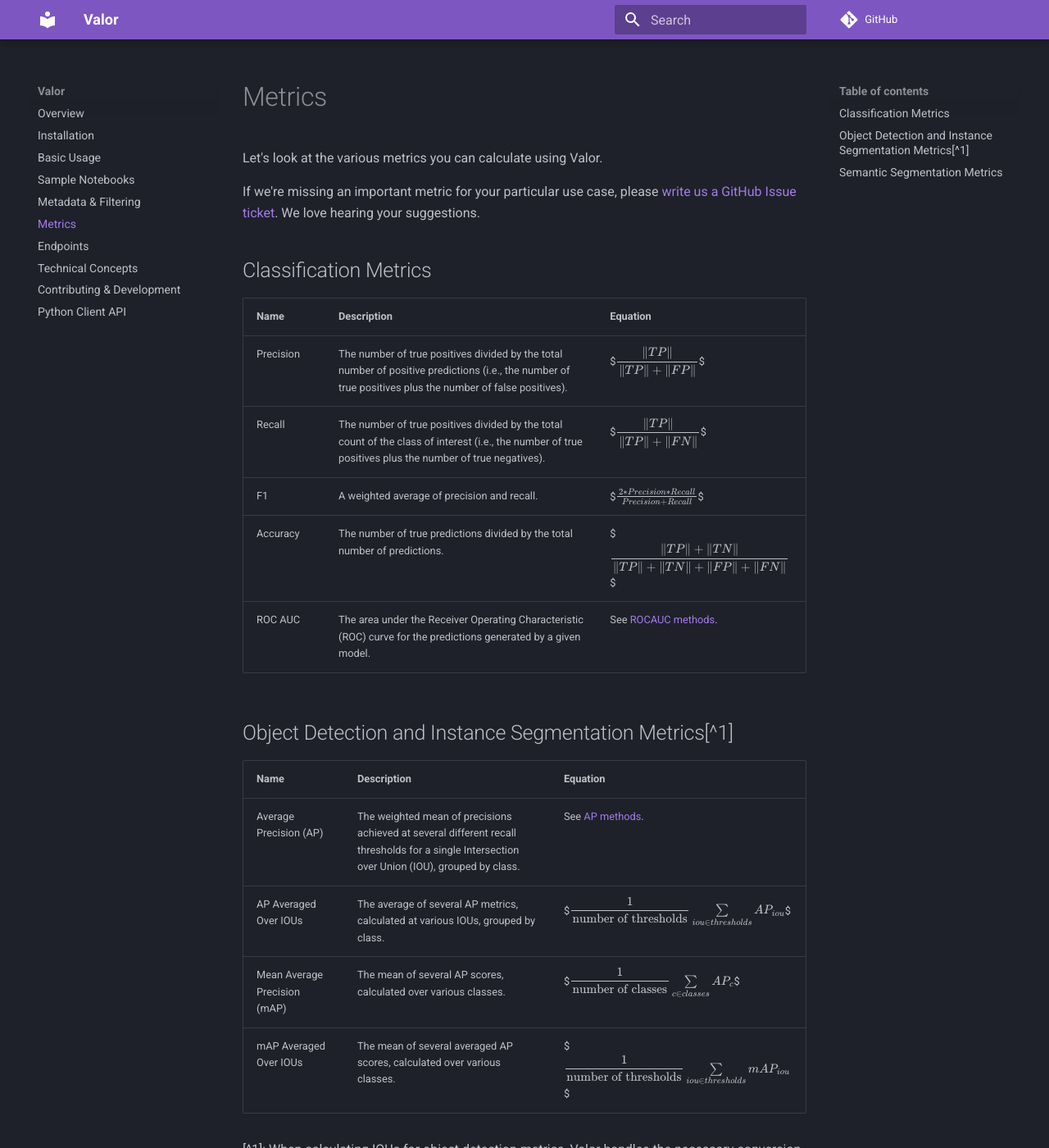
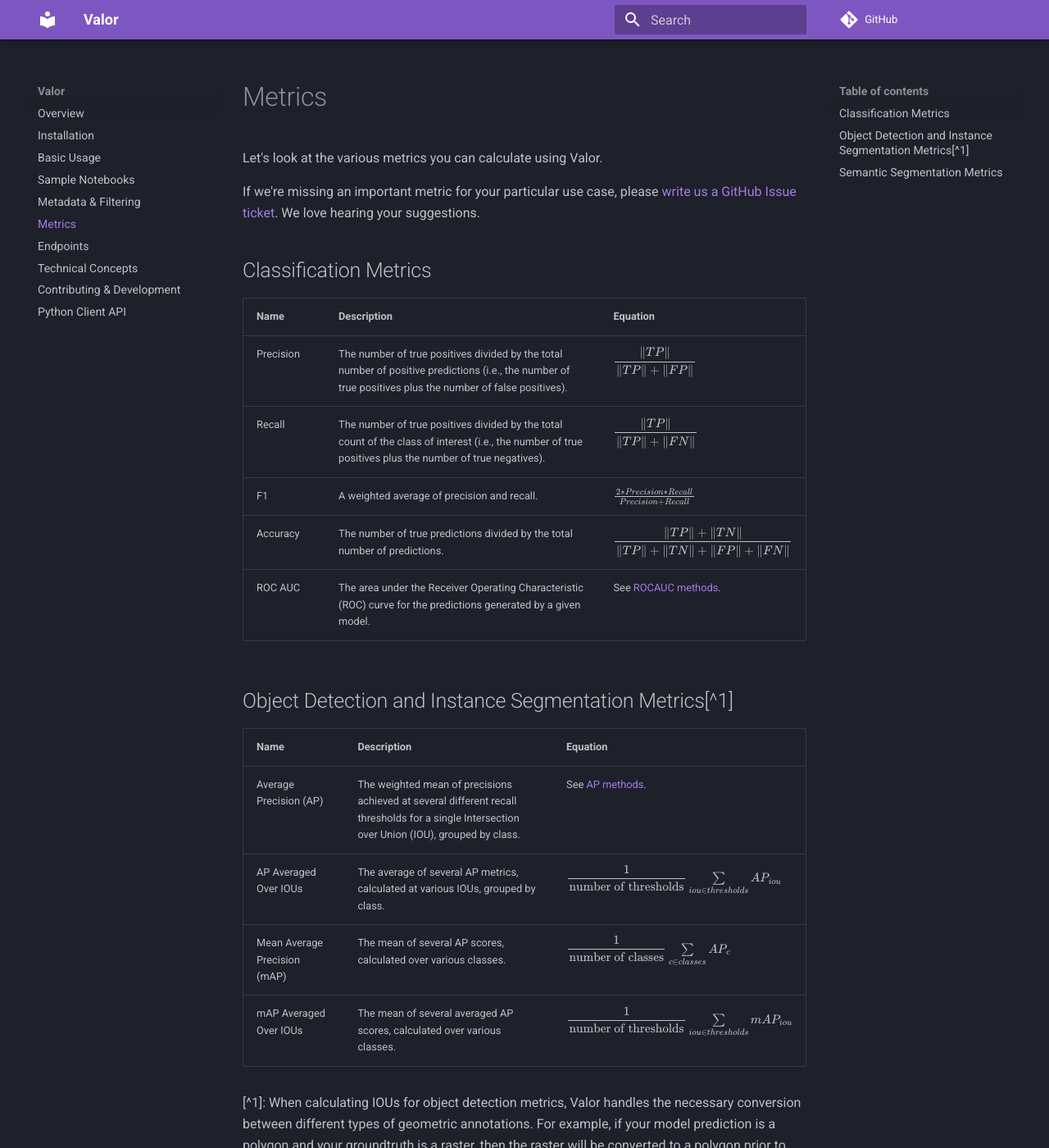
Before and after one commit to Striveworks/valor, an MkDocs documentation site: the page built from docs/metrics.md, in a window 1280 px wide and 1400 px high. Shown: the whole window at 82% size. Built offline with MkDocs 1.6.1 and Material for MkDocs 9.7.7, drawn with Linux system fonts in a browser that asks for light colours; comment, search, counter and statistics services are not loaded.

Commit message:
remove double $ latex

```diff
--- a/docs/metrics.md
+++ b/docs/metrics.md
@@ -8,10 +8,10 @@ If we're missing an important metric for your particular use case, please [write
 
 | Name | Description | Equation |
 |:- | :- | :- |
-| Precision | The number of true positives divided by the total number of positive predictions (i.e., the number of true positives plus the number of false positives). | $$\dfrac{\|TP\|}{\|TP\|+\|FP\|}$$ |
-| Recall | The number of true positives divided by the total count of the class of interest (i.e., the number of true positives plus the number of true negatives). | $$\dfrac{\|TP\|}{\|TP\|+\|FN\|}$$ |
-| F1 | A weighted average of precision and recall. | $$\frac{2 * Precision * Recall}{Precision + Recall}$$ |
-| Accuracy | The number of true predictions divided by the total number of predictions. | $$\dfrac{\|TP\|+\|TN\|}{\|TP\|+\|TN\|+\|FP\|+\|FN\|}$$ |
+| Precision | The number of true positives divided by the total number of positive predictions (i.e., the number of true positives plus the number of false positives). | $\dfrac{\|TP\|}{\|TP\|+\|FP\|}$ |
+| Recall | The number of true positives divided by the total count of the class of interest (i.e., the number of true positives plus the number of true negatives). | $\dfrac{\|TP\|}{\|TP\|+\|FN\|}$ |
+| F1 | A weighted average of precision and recall. | $\frac{2 * Precision * Recall}{Precision + Recall}$ |
+| Accuracy | The number of true predictions divided by the total number of predictions. | $\dfrac{\|TP\|+\|TN\|}{\|TP\|+\|TN\|+\|FP\|+\|FN\|}$ |
 | ROC AUC | The area under the Receiver Operating Characteristic (ROC) curve for the predictions generated by a given model. | See [ROCAUC methods](#binary-roc-auc). |
 
 ## Object Detection and Instance Segmentation Metrics[^1]
@@ -19,9 +19,9 @@ If we're missing an important metric for your particular use case, please [write
 | Name | Description | Equation |
 | :- | :- | :- |
 | Average Precision (AP) | The weighted mean of precisions achieved at several different recall thresholds for a single Intersection over Union (IOU), grouped by class. | See [AP methods](#average-precision-ap). |
-| AP Averaged Over IOUs | The average of several AP metrics, calculated at various IOUs, grouped by class. | $$\dfrac{1}{\text{number of thresholds}} \sum\limits_{iou \in thresholds} AP_{iou}$$ |
-| Mean Average Precision (mAP) 	| The mean of several AP scores, calculated over various classes. | $$\dfrac{1}{\text{number of classes}} \sum\limits_{c \in classes} AP_{c}$$ |
-| mAP Averaged Over IOUs | The mean of several averaged AP scores, calculated over various classes. | $$\dfrac{1}{\text{number of thresholds}} \sum\limits_{iou \in thresholds} mAP_{iou}$$ |
+| AP Averaged Over IOUs | The average of several AP metrics, calculated at various IOUs, grouped by class. | $\dfrac{1}{\text{number of thresholds}} \sum\limits_{iou \in thresholds} AP_{iou}$ |
+| Mean Average Precision (mAP) 	| The mean of several AP scores, calculated over various classes. | $\dfrac{1}{\text{number of classes}} \sum\limits_{c \in classes} AP_{c}$ |
+| mAP Averaged Over IOUs | The mean of several averaged AP scores, calculated over various classes. | $\dfrac{1}{\text{number of thresholds}} \sum\limits_{iou \in thresholds} mAP_{iou}$ |
 
 [^1]: When calculating IOUs for object detection metrics, Valor handles the necessary conversion between different types of geometric annotations. For example, if your model prediction is a polygon and your groundtruth is a raster, then the raster will be converted to a polygon prior to calculating the IOU.
 
@@ -29,8 +29,8 @@ If we're missing an important metric for your particular use case, please [write
 
 | Name | Description | Equation |
 | :- | :- | :- |
-| Intersection Over Union (IOU) | A ratio between the groundtruth and predicted regions of an image, measured as a percentage, grouped by class. |$$\dfrac{area( prediction \cap groundtruth )}{area( prediction \cup groundtruth )}$$ |
-| Mean IOU 	| The average of IOUs, calculated over several different classes. | $$\dfrac{1}{\text{number of classes}} \sum\limits_{c \in classes} IOU_{c}$$ |
+| Intersection Over Union (IOU) | A ratio between the groundtruth and predicted regions of an image, measured as a percentage, grouped by class. |$\dfrac{area( prediction \cap groundtruth )}{area( prediction \cup groundtruth )}$ |
+| Mean IOU 	| The average of IOUs, calculated over several different classes. | $\dfrac{1}{\text{number of classes}} \sum\limits_{c \in classes} IOU_{c}$ |
 
 # Appendix: Metric Calculations
 
@@ -57,17 +57,13 @@ In Valor, we use the confidence scores sorted in decreasing order as our thresho
 
 We now use the confidence scores, sorted in decreasing order, as our thresholds in order to generate points on a curve.
 
-$$
-Point(score) = (FPR(score), \ TPR(score))
-$$
+$Point(score) = (FPR(score), \ TPR(score))$
 
 ### Area Under the ROC Curve (ROC AUC)
 
 After calculating the ROC curve, we find the ROC AUC metric by approximating the integral using the trapezoidal rule formula.
 
-$$
-ROC AUC =  \sum_{i=1}^{|scores|} \frac{  \lVert Point(score_{i-1}) - Point(score_i) \rVert }{2}
-$$
+$ROC AUC =  \sum_{i=1}^{|scores|} \frac{  \lVert Point(score_{i-1}) - Point(score_i) \rVert }{2}$
 
 See [Classification: ROC Curve and AUC](https://developers.google.com/machine-learning/crash-course/classification/roc-and-auc) for more information.
 
@@ -79,7 +75,7 @@ For object detection and instance segmentation tasks, average precision is calcu
 
 Tasks that predict geometries (such as object detection or instance segmentation) use the ratio intersection-over-union (IOU) to calculate precision and recall. IOU is the ratio of the intersecting area over the joint area spanned by the two geometries, and is defined in the following equation.
 
-$$Intersection \ over \ Union \ (IOU) = \dfrac{Area( prediction \cap groundtruth )}{Area( prediction \cup groundtruth )}$$
+$Intersection \ over \ Union \ (IOU) = \dfrac{Area( prediction \cap groundtruth )}{Area( prediction \cup groundtruth )}$
 
 Using different IOU thresholds, we can determine whether we count a pairing between a prediction and a ground truth pairing based on their overlap.
 
@@ -141,13 +137,9 @@ Average precision is defined as the area under the precision-recall curve.
 
 We will use a 101-point interpolation of the curve to be consistent with the COCO evaluator. The intent behind interpolation is to reduce the fuzziness that results from ranking pairs.
 
-$$
-AP = \frac{1}{101} \sum\limits_{r\in\{ 0, 0.01, \ldots , 1 \}}\rho_{interp}(r)
-$$
+$AP = \frac{1}{101} \sum\limits_{r\in\{ 0, 0.01, \ldots , 1 \}}\rho_{interp}(r)$
 
-$$
-\rho_{interp} = \underset{\tilde{r}:\tilde{r} \ge r}{max \ \rho (\tilde{r})}
-$$
+$\rho_{interp} = \underset{\tilde{r}:\tilde{r} \ge r}{max \ \rho (\tilde{r})}$
 
 ### References
 - [MS COCO Detection Evaluation](https://cocodataset.org/#detection-eval)
```
